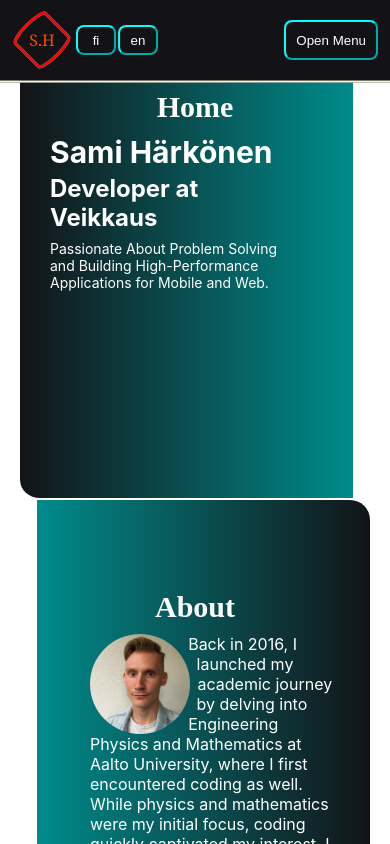
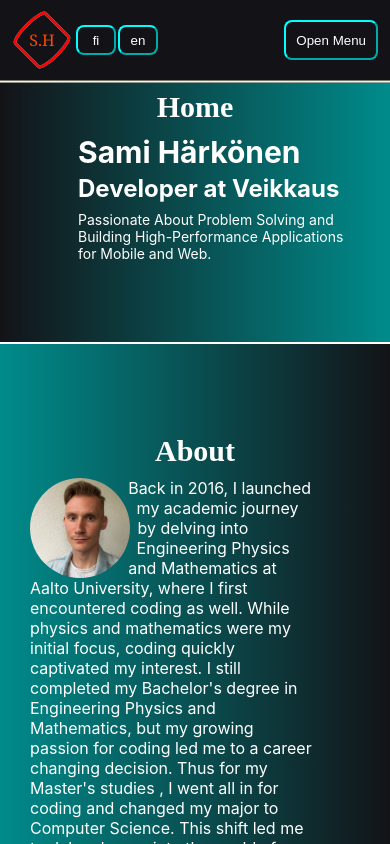
Before and after one commit to SamkHarks/My-page, a React (Create React App) app: page / in a window 390 px wide. Shown: the top 844 px of the page. Built offline with nearby package versions, Linux system fonts and the light colour scheme.

Commit message:
update threshold styles

```diff
--- a/src/components/sections/Sections.module.css
+++ b/src/components/sections/Sections.module.css
@@ -2,7 +2,6 @@
     display: flex;
     flex-direction: column;
     align-items: center;
-    min-height: 500px;
     margin-left: 20px;
     margin-right: 20px;
     padding-top: 80px;
@@ -33,7 +32,7 @@
     }
 
     &:last-child {
-       padding-bottom: 0px;
+
         .section_content {
             justify-content: center;
             align-self: center;
@@ -45,11 +44,29 @@
 
 @media (max-width: 768px) {
     .section {
+        margin-left: 0px;
+        margin-right: 0px;
+        width: 100%;
         &:nth-child(even) {
-            background: linear-gradient(to left, var(--background-color-primary) 5%, var(--color-darkCyan-secondary) 5%,var(--color-dark-secondary));
+            border-radius: 0px;
+            background: linear-gradient(to left, var(--color-darkCyan-secondary) ,var(--color-dark-secondary));
+            .section_content {
+                align-self: flex-end;
+                padding-right: 30px;
+                padding-left: 0px;
+            }
         }
         &:nth-child(odd) {
-            background: linear-gradient(to right, var(--background-color-primary) 5%, var(--color-darkCyan-secondary) 5%, var(--color-dark-secondary));
+            border-radius: 0px;
+            background: linear-gradient(to right, var(--color-darkCyan-secondary) , var(--color-dark-secondary));
+            .section_content {
+                align-self: flex-start;
+                padding-left: 30px;
+                padding-right: 0px;
+            }
         }
     }
+    .section_content {
+        width: 100%;
+    }
 }
```
